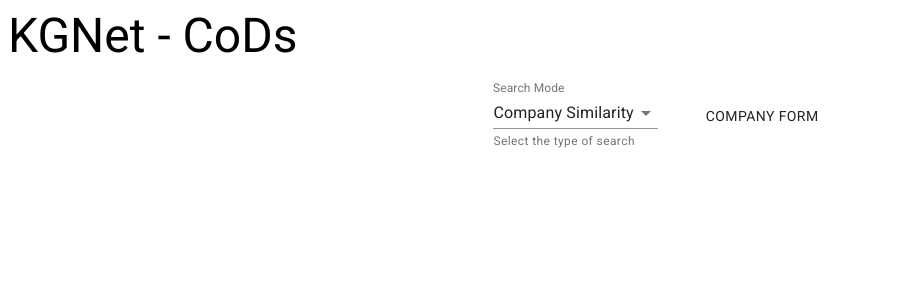
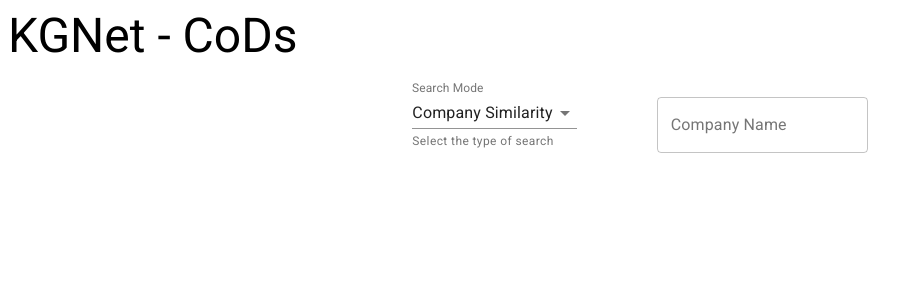
Before and after one commit to DucNgn/KGNet-Interface, a React (Create React App) app in the folder front-end/: page / in a window 1280 px wide. Shown: the top 300 px of the page, without its empty margins (0-919 px from the left). Built offline with nearby package versions, Linux system fonts and the light colour scheme.

Commit message:
Initial commit

```diff
--- a/front-end/src/App.js
+++ b/front-end/src/App.js
@@ -2,8 +2,7 @@ import React from "react";
 
 import WelcomePage from './components/landing/welcome';
 
-// eslint-disable-next-line @typescript-eslint/no-explicit-any
-const App = (): any => {
+const App = () => {
   return (
     <React.Fragment>
       <WelcomePage />
--- a/front-end/src/components/About.js
+++ b/front-end/src/components/About.js
@@ -2,8 +2,7 @@ import React from "react";
 import "@fontsource/roboto";
 import Typography from "@material-ui/core/Typography";
 
-// eslint-disable-next-line @typescript-eslint/no-explicit-any
-const About = (): any => {
+const About = () => {
   return (
     <div id="About">
       <Typography variant="h3" gutterBottom>
--- /dev/null
+++ b/front-end/src/components/landing/forms/CompanySimilarity.js
@@ -0,0 +1,10 @@
+import React from "react";
+import TextField from "@material-ui/core/TextField";
+
+const CompanySimilarityForm = () => {
+  return (
+  <TextField label="Company Name" margin="normal" variant="outlined" />
+  );
+};
+
+export default CompanySimilarityForm;
--- /dev/null
+++ b/front-end/src/components/landing/forms/ImageRecognition.js
@@ -0,0 +1,8 @@
+import React from "react";
+import { Button } from "@material-ui/core";
+
+const ImageRecognitionForm = () => {
+  return <Button>Image Form</Button>;
+};
+
+export default ImageRecognitionForm;
--- a/front-end/src/components/landing/forms/company.js
+++ /dev/null
@@ -1,11 +0,0 @@
-/* eslint-disable @typescript-eslint/no-explicit-any */
-import React from 'react';
-import {Button} from '@material-ui/core';
-
-const CompanySimilarityForm = (): any => {
-    return(
-        <Button>Company Form</Button>
-    );
-}
-
-export default CompanySimilarityForm;
--- a/front-end/src/components/landing/select.js
+++ b/front-end/src/components/landing/select.js
@@ -1,6 +1,4 @@
-/* eslint-disable @typescript-eslint/no-explicit-any */
 import React from "react";
-import { useState } from "react";
 import {
   Grid,
   FormControl,
--- a/front-end/src/components/landing/welcome.js
+++ b/front-end/src/components/landing/welcome.js
@@ -1,11 +1,10 @@
-/* eslint-disable @typescript-eslint/no-explicit-any */
 import React from "react";
 import { useState } from "react";
 import { Grid } from "@material-ui/core";
-
 import About from "../About";
 import SelectBox from "./select";
-import CompanySimilarityForm from "./forms/company";
+import CompanySimilarityForm from "./forms/CompanySimilarity";
+import ImageRecognitionForm from "./forms/ImageRecognition";
 
 const WelcomePage = () => {
   const [mode, setMode] = useState("company");
@@ -14,12 +13,30 @@ const WelcomePage = () => {
     setMode(event.target.value);
   };
 
+  const renderForm = () => {
+    if (mode == "company") {
+      return (
+        <Grid item>
+          <CompanySimilarityForm />
+        </Grid>
+      );
+    }
+
+    if (mode == "image") {
+      return (
+        <Grid item>
+          <ImageRecognitionForm />
+        </Grid>
+      );
+    }
+  };
+
   return (
     <React.Fragment>
       <About />
       <Grid container justify="center" spacing={10}>
-        <SelectBox mode={mode} onSwitch={switchMode} />
-        <CompanySimilarityForm />
+        <SelectBox mode={mode} onSwitchMode={switchMode} />
+        {renderForm()}
       </Grid>
     </React.Fragment>
   );
```
Also changed, not shown: front-end/package.json (+2 -8 lines), 1 other file (tests, documents, lock files or other folders).
